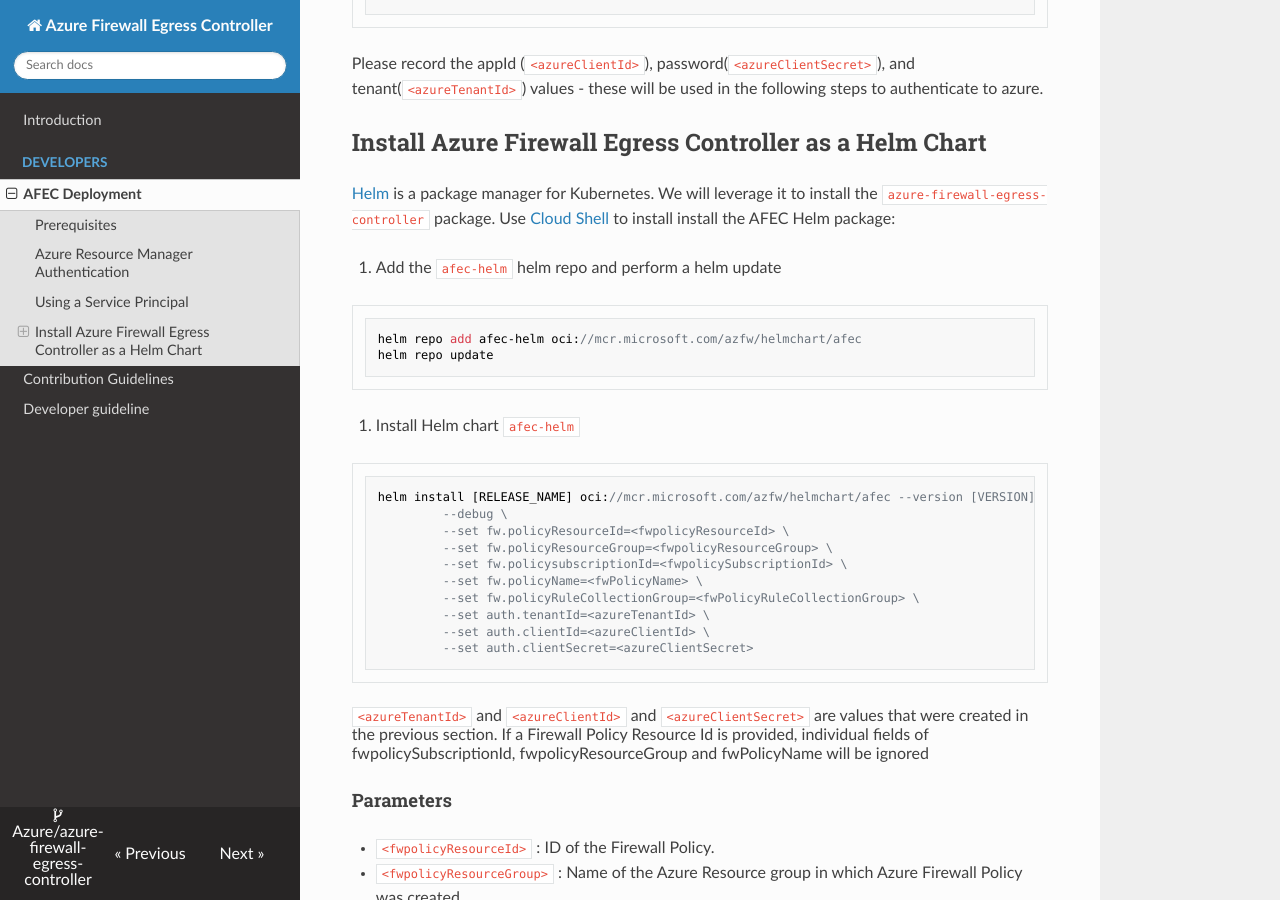
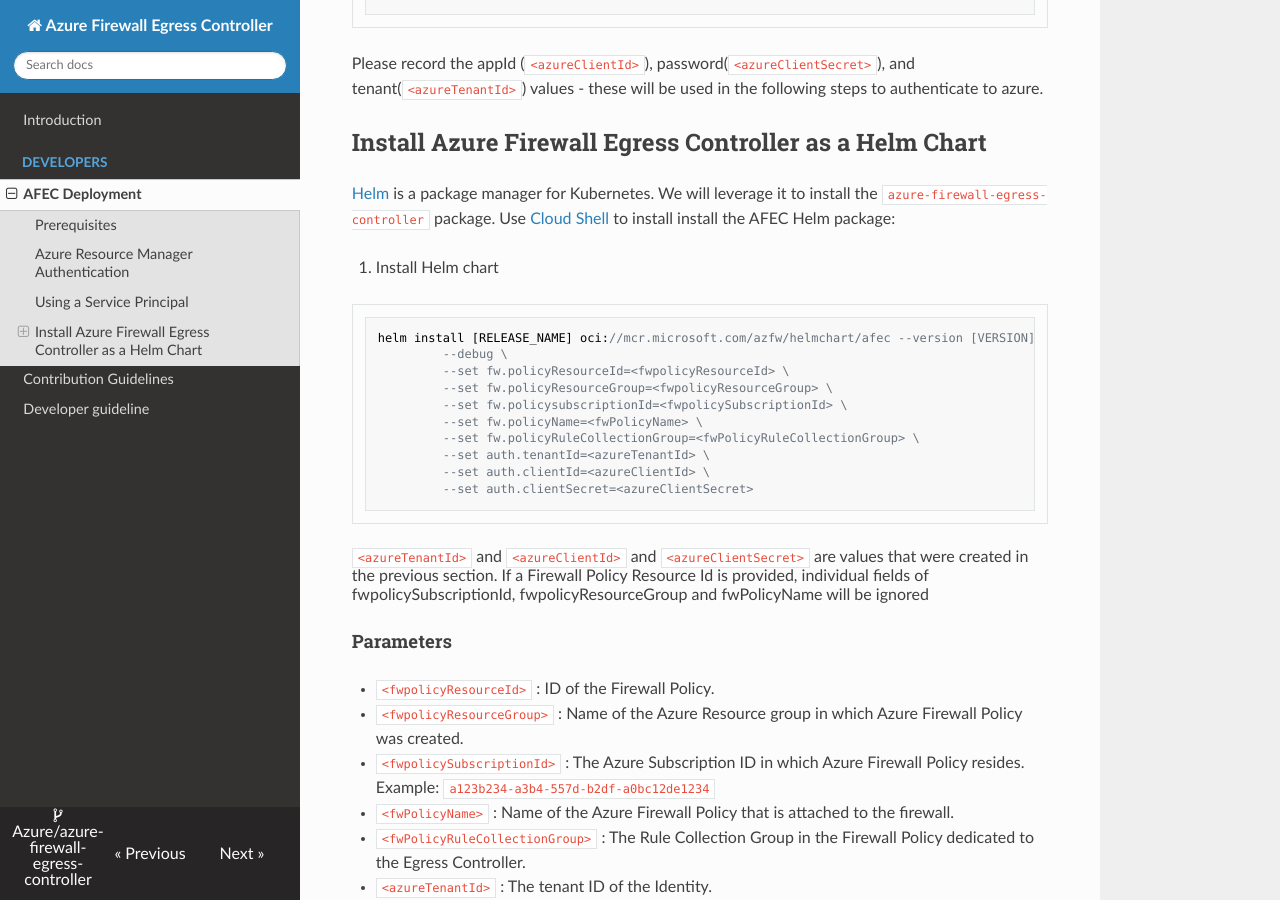
Before and after one commit to Azure/azure-firewall-egress-controller, an MkDocs documentation site: the page built from docs/developers/build.md, in a window 1280 px wide and 900 px high, scrolled down 978 px. Built offline with MkDocs 1.6.1, drawn with Linux system fonts in a browser that asks for light colours; nearby versions of some CDN libraries.

Commit message:
fixed the merge conflict

````diff
--- a/docs/developers/build.md
+++ b/docs/developers/build.md
@@ -36,14 +36,7 @@
 Kubernetes. We will leverage it to install the `azure-firewall-egress-controller` package.
 Use [Cloud Shell](https://shell.azure.com/) to install install the AFEC Helm package:
 
-1. Add the `afec-helm` helm repo and perform a helm update
-
-```console
-helm repo add afec-helm oci://mcr.microsoft.com/azfw/helmchart/afec
-helm repo update
-```
-
-2. Install Helm chart `afec-helm`
+1. Install Helm chart
 
 ```console
 helm install [RELEASE_NAME] oci://mcr.microsoft.com/azfw/helmchart/afec --version [VERSION] \
````
Also changed, not shown: other parts of docs/developers/build.md (+1 -1 lines), helm/egress-azure/README.md (+2 -9 lines).
